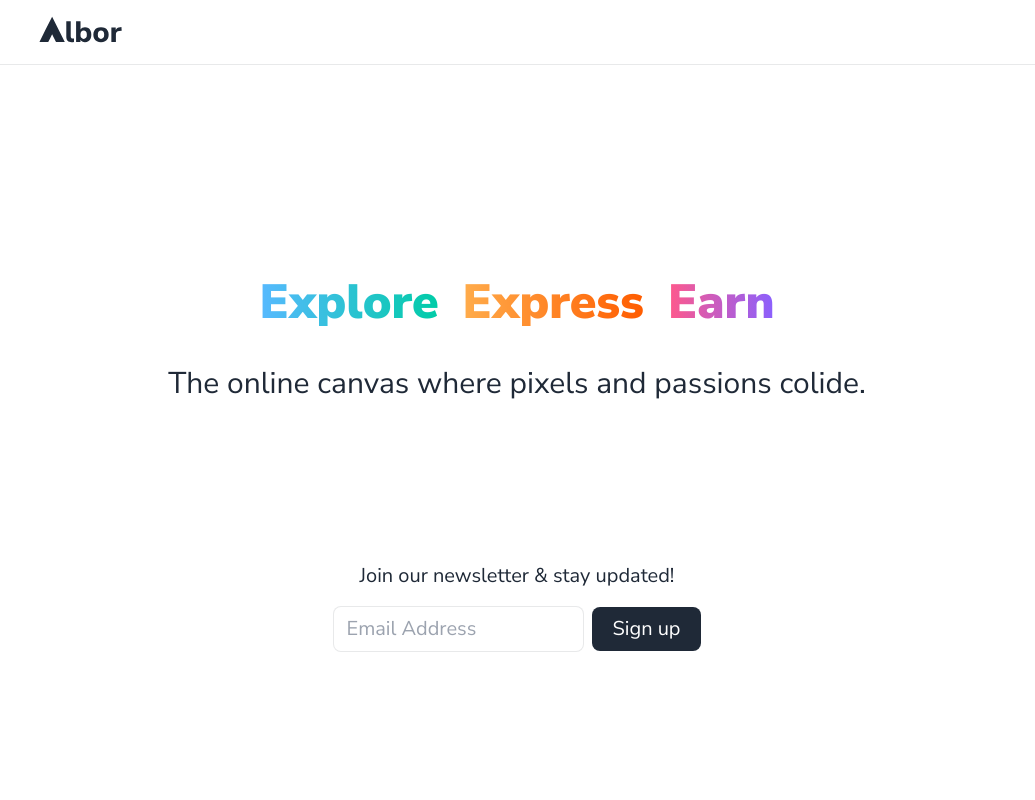
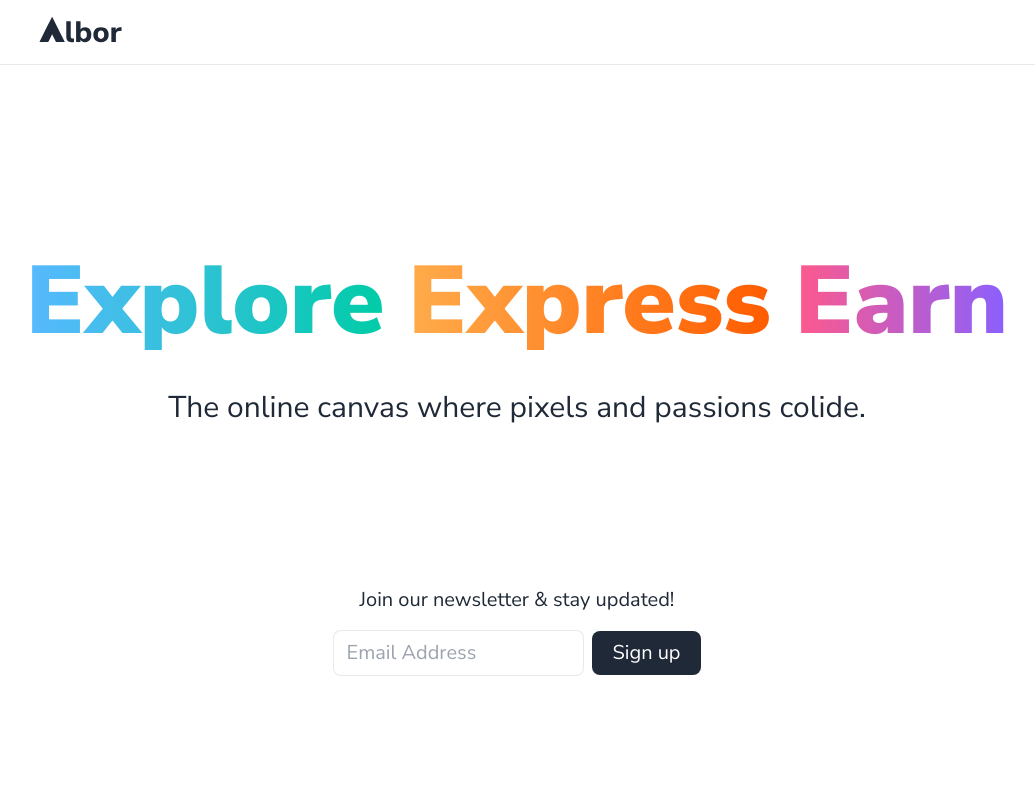
Before and after one commit to DantchoLV9/albor-homepage, a Next.js app: page / in a window 1280 px wide. Shown: the top 800 px of the page, without its empty margins (123-1158 px from the left). Built offline with nearby package versions, Linux system fonts and the light colour scheme.

Commit message:
Fixed: hero title responsive bug

```diff
--- a/src/app/components/HeroTitle/HeroTitle.js
+++ b/src/app/components/HeroTitle/HeroTitle.js
@@ -2,7 +2,7 @@ import React from "react";
 
 const HeroTitle = () => {
 	return (
-		<h1 className="w-full landscape:flex-row landscape:text-5xl text-7xl sm:text-8xl md:text-9xl lg:text-8xl 2xl:text-9xl font-black flex flex-col lg:flex-row gap-3 lg:gap-6 justify-center text-center">
+		<h1 className="w-full landscape:flex-row landscape:text-5xl portrait:text-7xl portrait:sm:text-8xl landscape:md:text-9xl portrait:md:text-9xl landscape:md:flex-col landscape:lg:flex-row landscape:lg:text-8xl landscape:2xl:text-9xl font-black flex flex-col lg:flex-row gap-3 lg:gap-6 justify-center text-center">
 			<a
 				href="#exploreSection"
 				className="bg-gradient-to-r hover:scale-105 transition-transform from-gradient1-from to-gradient1-to bg-clip-text text-transparent"
```
